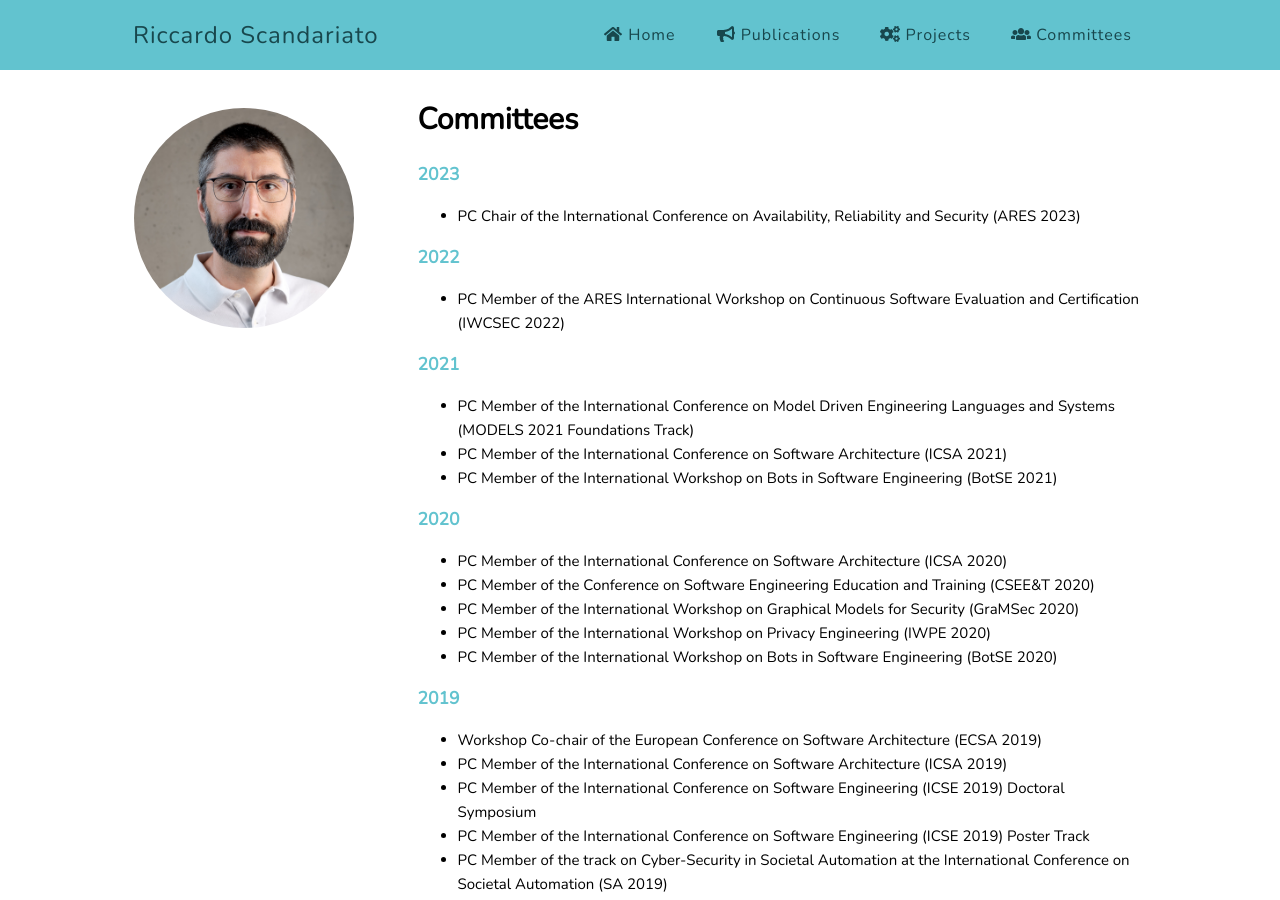
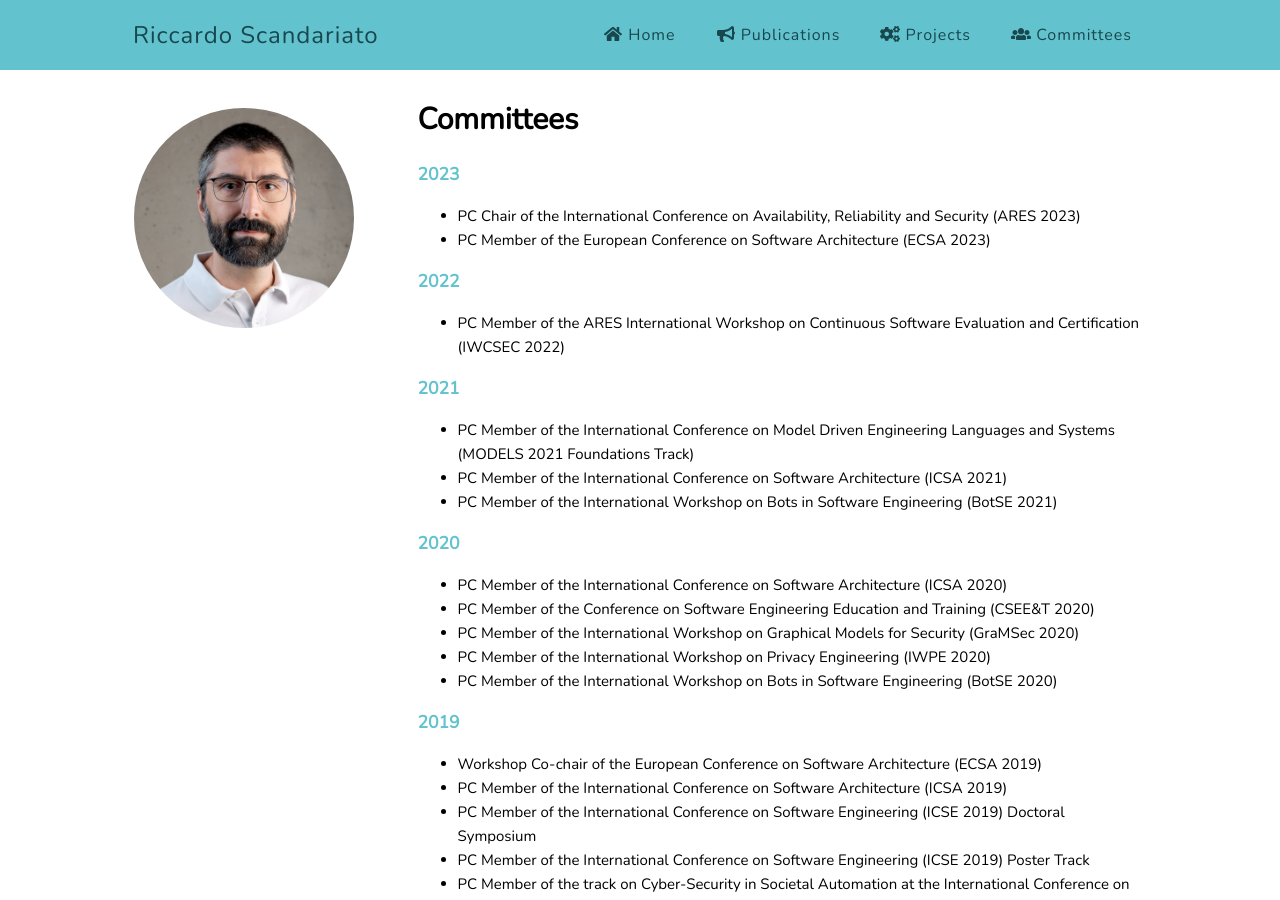
Before and after one commit to riccardoscandariato/riccardoscandariato.github.io, a Jekyll site: the page built from service.md, in a window 1280 px wide and 900 px high. Built offline with Jekyll 4.4.1, drawn with Linux system fonts in a browser that asks for light colours.

Commit message:
more conf

```diff
--- a/service.md
+++ b/service.md
@@ -8,6 +8,7 @@ title: Committees
 
 <ul>
 <li>PC Chair of the International Conference on Availability, Reliability and Security (ARES 2023)</li>
+<li>PC Member of the European Conference on Software Architecture (ECSA 2023)</li>
 </ul>
 
 <h3>2022</h3>
```
